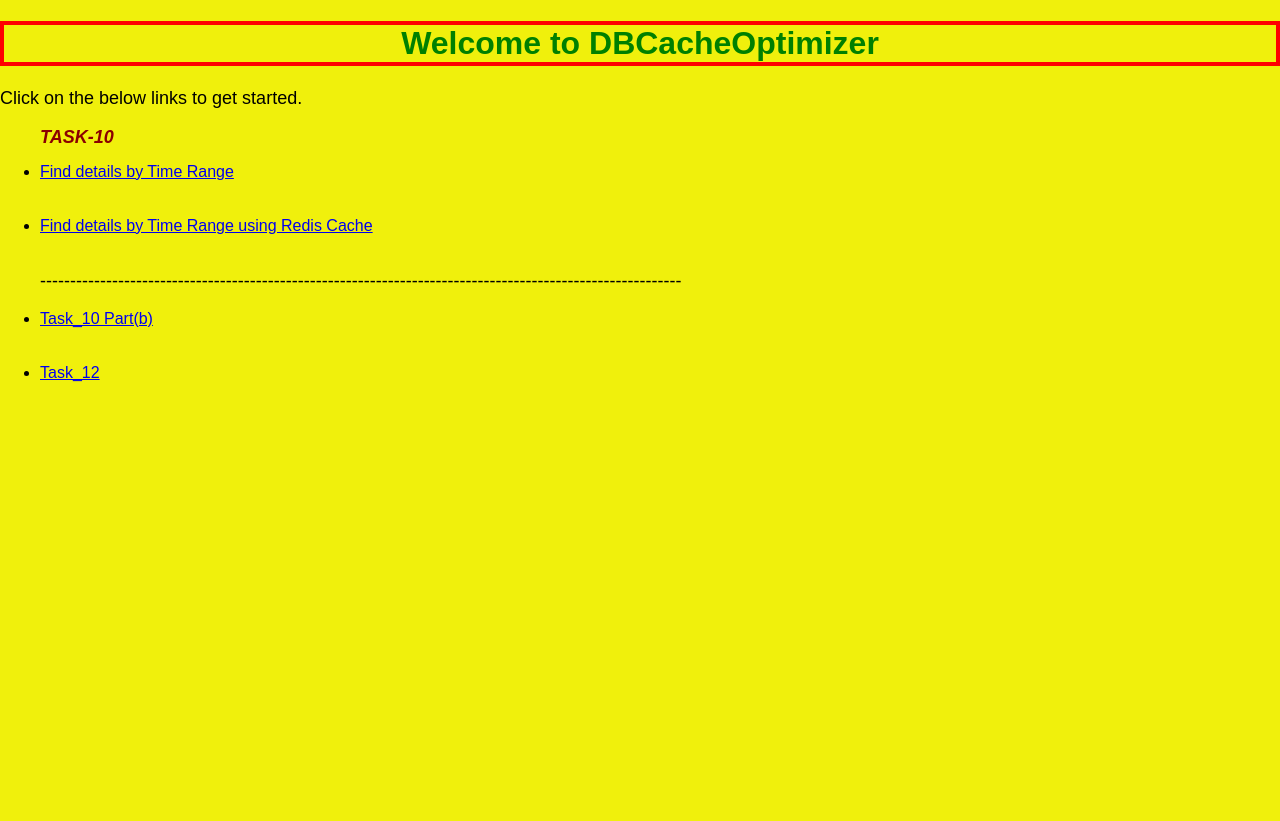
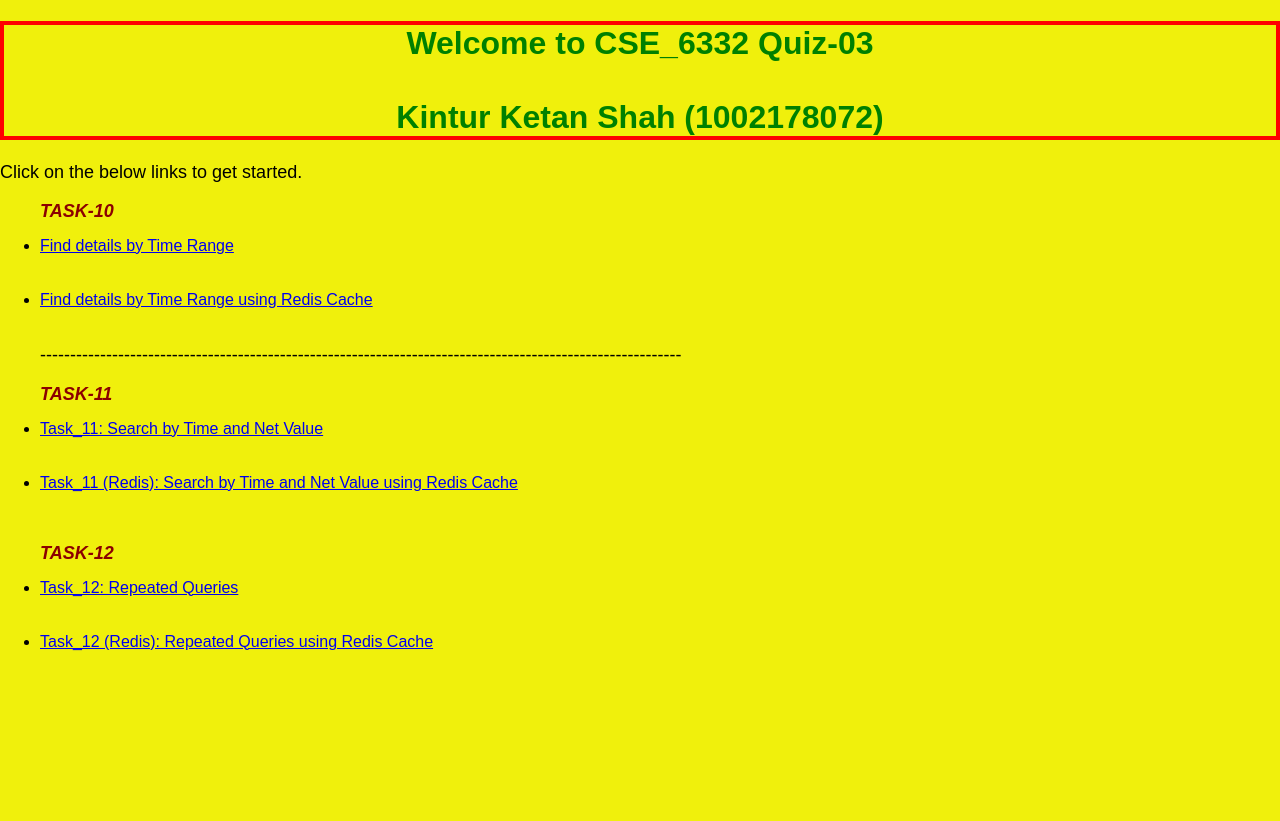
Before and after one commit to kinturkt/DBCacheOptimizer, a Python web app: template templates/index.html in a window 1280 px wide. Run offline with Jinja, Linux system fonts and the light colour scheme; the template is opened without the code that fills it, so the values that code supplies are empty.

Commit message:
Update index.html

```diff
--- a/templates/index.html
+++ b/templates/index.html
@@ -20,7 +20,8 @@
 <body>
     <div>
         <center>
-            <h1 style="border: 4px solid Red; color: green;"> Welcome to DBCacheOptimizer <br>
+            <h1 style="border: 4px solid Red; color: green;"> Welcome to CSE_6332 Quiz-03 <br><br>
+            Kintur Ketan Shah (1002178072)
             </h1>
         </center>
 
@@ -35,10 +36,16 @@
 
             <p style="font-size: large;">-----------------------------------------------------------------------------------------------------------</p>
 
+            <h2> TASK-11 </h2>
+            <li> <a class="navbar-brand" href="/task_11"> Task_11: Search by Time and Net Value</a></li>
+            <br> <br>
+            <li> <a class="navbar-brand" href="/task_11_redis"> Task_11 (Redis): Search by Time and Net Value using Redis Cache</a></li>
+            <br> <br>
 
-            <li> <a class="navbar-brand" href="/task_11"> Task_10 Part(b)</a></li>
+            <h2> TASK-12 </h2>
+            <li> <a class="navbar-brand" href="/task_12"> Task_12: Repeated Queries </a></li>
             <br> <br>
-            <li> <a class="navbar-brand" href="/task_12"> Task_12</a></li>
+            <li> <a class="navbar-brand" href="/task_12_redis"> Task_12 (Redis): Repeated Queries using Redis Cache</a></li>
             <br> <br>
         </ul>
 </body>
```
